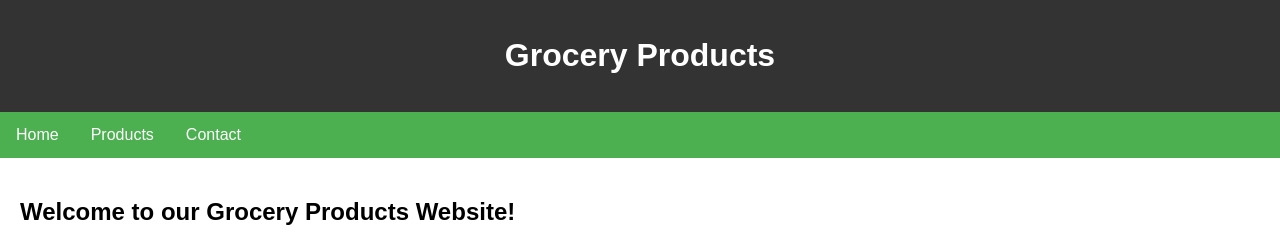
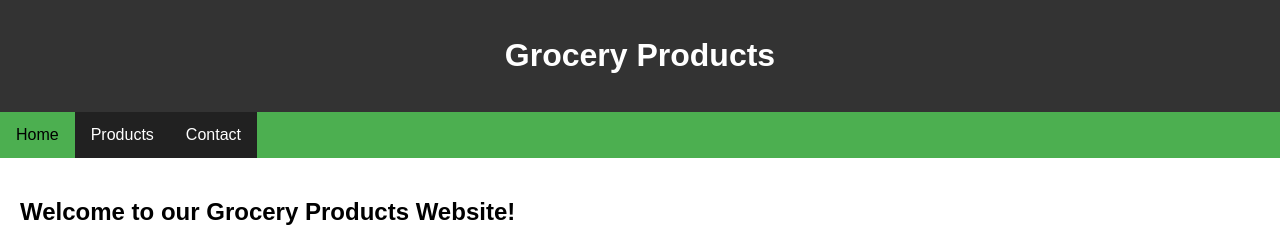
Before and after one commit to boppanapraveen/updated.github.io, a plain HTML site: page index.html in a window 1280 px wide. Shown: the top 243 px of the page. Drawn offline with Linux system fonts and the light colour scheme.

Commit message:
Update index.html

```diff
--- a/index.html
+++ b/index.html
@@ -27,15 +27,21 @@
         nav a {
             float: left;
             display: block;
+            color: rgb(255, 255, 255); /* Improved contrast text color */
+            background-color: rgb(33, 33, 33); /* Adjusted background color for better contrast */
             text-align: center;
             padding: 14px 16px;
             text-decoration: none;
-            color: #fff; /* Set text color to white */
         }
 
-        /* Adjust the background color for better contrast */
-        nav a:hover {
-            background-color: #45a049; /* Darker green color on hover */
+        nav a.products {
+            color: rgb(255, 255, 255); /* Adjusted text color for better contrast */
+            background-color: rgb(33, 33, 33); /* Adjusted background color for better contrast */
+        }
+
+        nav a.contact {
+            color: rgb(255, 255, 255); /* Adjusted text color for better contrast */
+            background-color: rgb(33, 33, 33); /* Adjusted background color for better contrast */
         }
 
         section {
@@ -55,9 +61,9 @@
     </header>
 
     <nav>
-        <a href="#">Home</a>
-        <a href="#">Products</a>
-        <a href="#">Contact</a>
+        <a href="#" style="color: rgb(0, 0, 0); background-color: rgb(76, 175, 80);">Home</a>
+        <a href="#" class="products">Products</a>
+        <a href="#" class="contact">Contact</a>
     </nav>
 
     <section>
```
